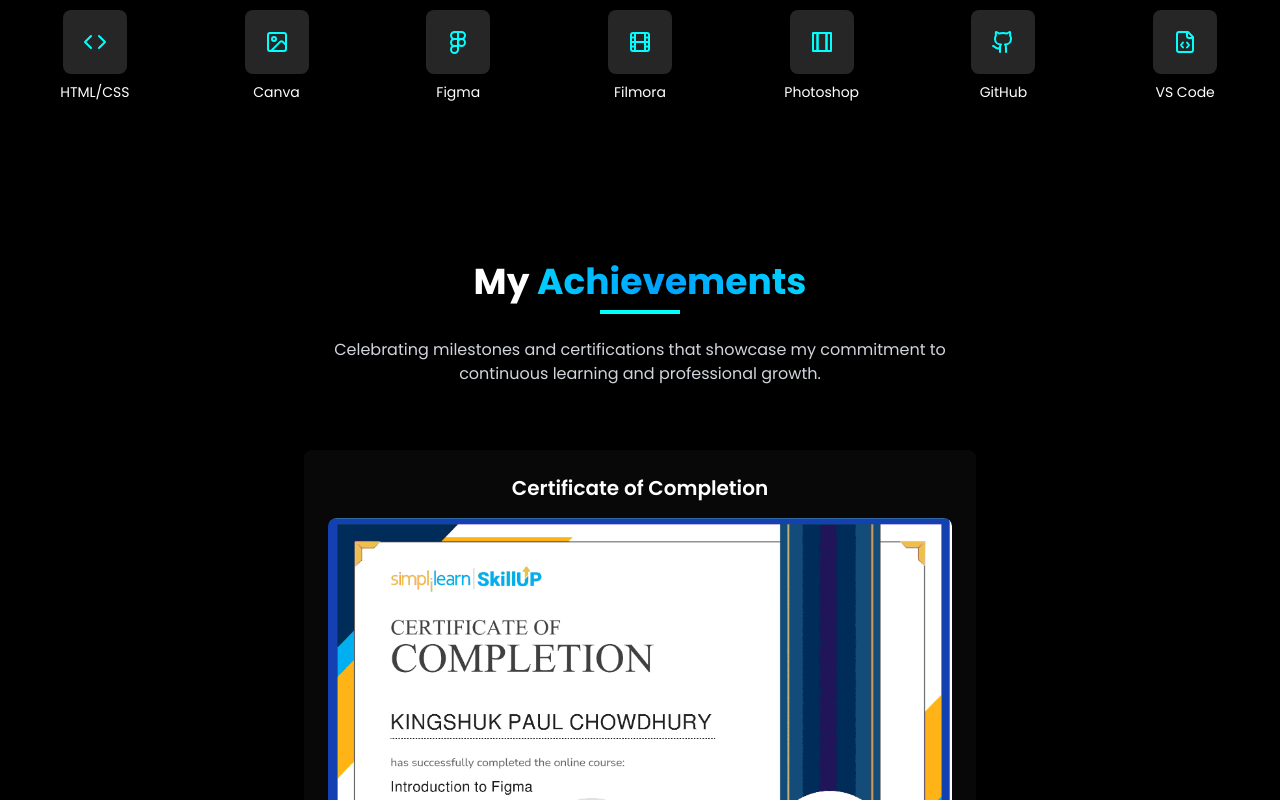
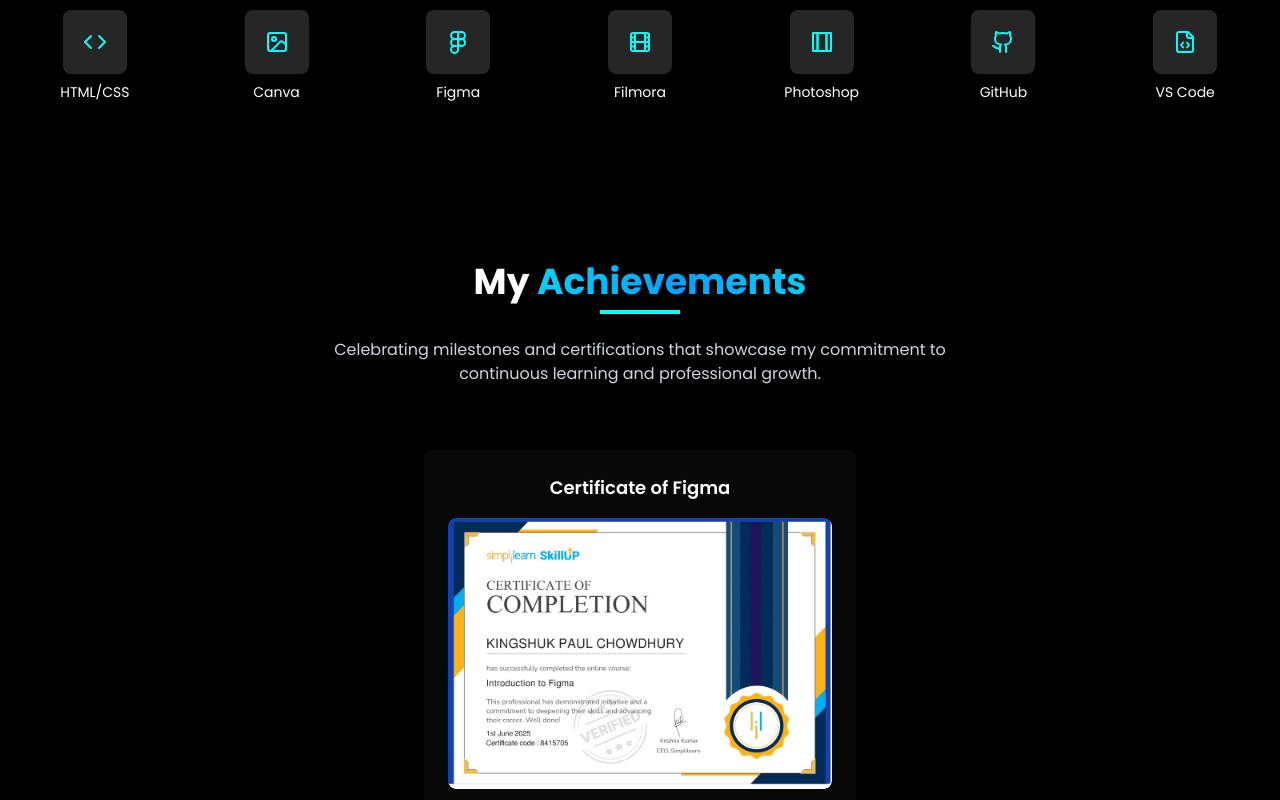
Before and after one commit to CODER-KINGSHUK/kingshuk06-portfolio, a React (Vite) app: page / in a window 1280 px wide. Shown: the part 2000-2800 px from the top of the page. Built offline with nearby package versions, Linux system fonts and the light colour scheme.

Commit message:
Refactor: Update achievements section
Replaced "Certificate of Completion" with "Certificate of Figma" and adjusted image and heading sizes in the AchievementsSection.

```diff
--- a/src/components/AchievementsSection.tsx
+++ b/src/components/AchievementsSection.tsx
@@ -23,17 +23,17 @@ const AchievementsSection: React.FC = () => {
         </div>
 
         <div className="flex justify-center">
-          <div className={`max-w-2xl transition-all duration-1000 ${inView ? 'opacity-100 scale-100' : 'opacity-0 scale-90'}`} style={{ transitionDelay: '400ms' }}>
+          <div className={`max-w-lg transition-all duration-1000 ${inView ? 'opacity-100 scale-100' : 'opacity-0 scale-90'}`} style={{ transitionDelay: '400ms' }}>
             <div className="bg-card rounded-lg p-6 shadow-lg hover:shadow-xl transition-all duration-300">
-              <h3 className="text-xl font-semibold mb-4 text-center">Certificate of Completion</h3>
+              <h3 className="text-lg font-semibold mb-4 text-center">Certificate of Figma</h3>
               <div
                 className="cursor-pointer rounded-lg overflow-hidden hover:scale-105 transition-transform duration-300"
                 onClick={() => setIsImageOpen(true)}
               >
                 <img
                   src="/lovable-uploads/e434df27-e3de-408e-ac85-02e81c07110c.png"
-                  alt="Introduction to Figma Certificate"
-                  className="w-full h-auto rounded-lg shadow-md"
+                  alt="Certificate of Figma"
+                  className="w-full h-auto rounded-lg shadow-md max-w-sm mx-auto"
                 />
               </div>
               <p className="text-gray-400 text-center mt-4">Click to view in full screen</p>
@@ -55,7 +55,7 @@ const AchievementsSection: React.FC = () => {
               </button>
               <img
                 src="/lovable-uploads/e434df27-e3de-408e-ac85-02e81c07110c.png"
-                alt="Introduction to Figma Certificate - Full View"
+                alt="Certificate of Figma - Full View"
                 className="max-w-full max-h-full object-contain p-4"
               />
             </div>
```
